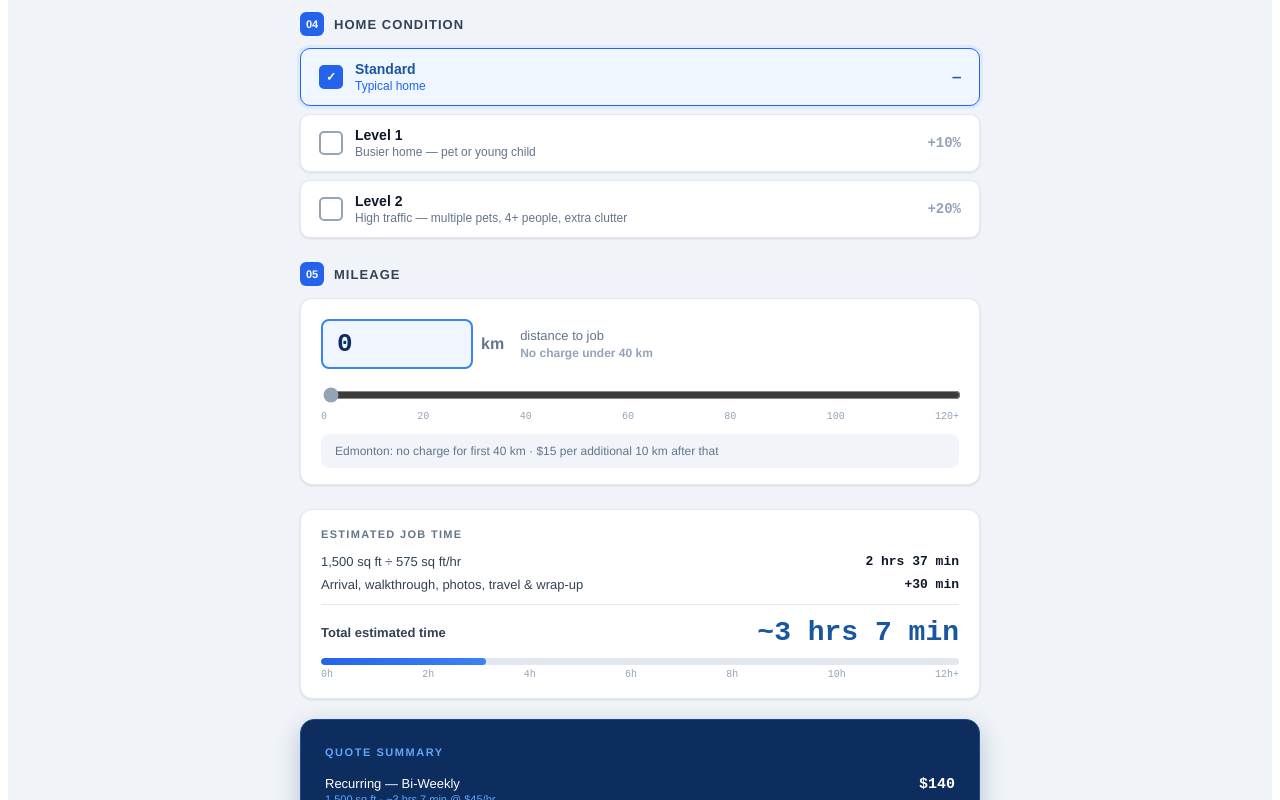
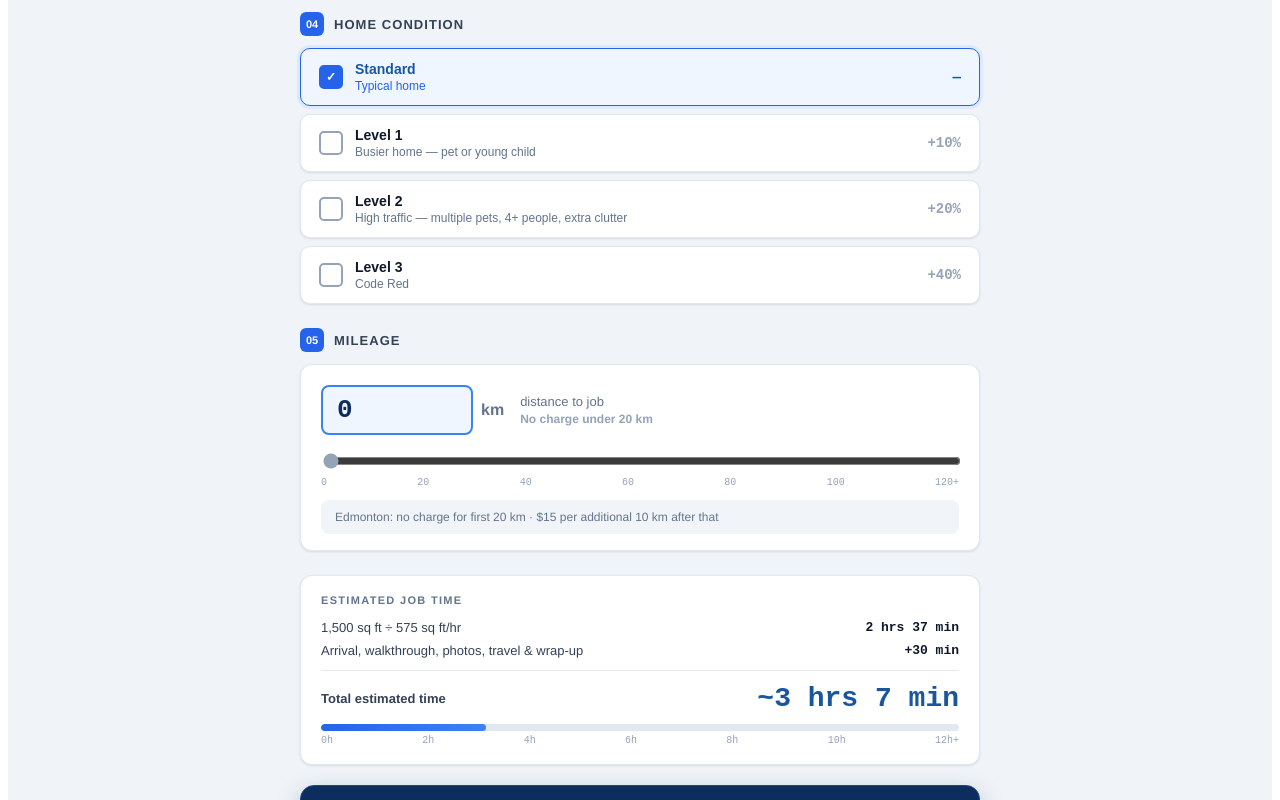
Before and after one commit to thebestdebbie-creator/cleaning-calculator, a React (Vite) app: page / in a window 1280 px wide. Shown: the part 1065-1865 px from the top of the page. Built offline with nearby package versions, Linux system fonts and the light colour scheme.

Commit message:
Update App.jsx

```diff
--- a/src/App.jsx
+++ b/src/App.jsx
@@ -61,7 +61,7 @@ const RATES = {
 // MILEAGE
 // ─────────────────────────────────────────────────────────────────────────────
 const MILEAGE = {
-  edmonton: { threshold: 40, chargePerBracket: 15 },
+  edmonton: { threshold: 20, chargePerBracket: 15 },
   leduc:    { threshold: 20, chargePerBracket: 10 },
 };
 
@@ -79,6 +79,7 @@ const MULTIPLIERS = [
   { key: "standard", label: "Standard",  sub: "Typical home",                                              factor: 1.0 },
   { key: "level1",   label: "Level 1",   sub: "Busier home — pet or young child",                          factor: 1.1 },
   { key: "level2",   label: "Level 2",   sub: "High traffic — multiple pets, 4+ people, extra clutter",    factor: 1.2 },
+  { key: "level3",   label: "Level 3",   sub: "Code Red",                                                  factor: 1.4 },
 ];
 
 // Monthly visit counts for revenue estimate
```
